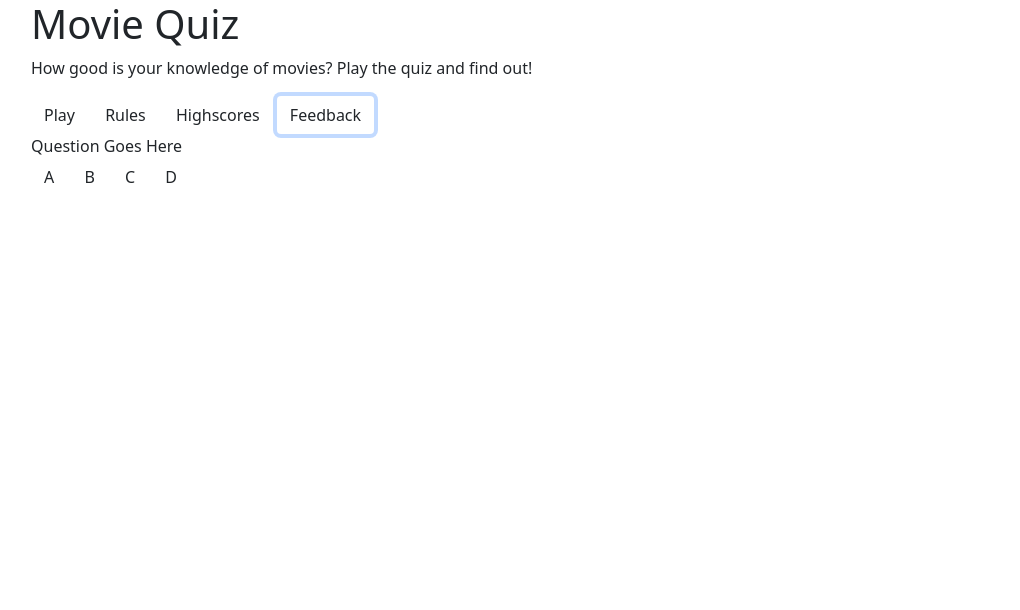
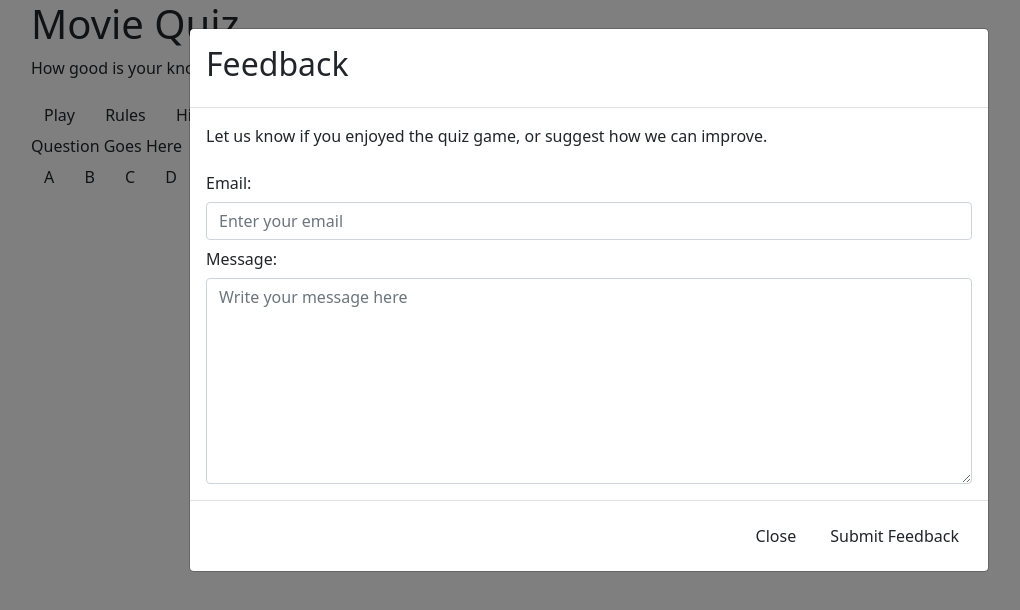
Before and after one commit to meldissa/p2-movie-quiz, a plain HTML site: page index.html in a window 1280 px wide. Both pictures are taken after a click on the button "Feedback". Shown: the whole page, without its empty margins (51-1071 px from the left). Drawn offline with nearby package versions, Linux system fonts and the light colour scheme.

Commit message:
Add code to the feedback section for HTML

```diff
--- a/index.html
+++ b/index.html
@@ -31,7 +31,7 @@
                         <button type="button" id="play-btn" class="btn">Play</button>
                         <button type="button" id="rules-btn" class="btn" data-bs-toggle="modal" data-bs-target="#rules-modal">Rules</button>
                         <button type="button" id="highscores-btn" class="btn">Highscores</button>
-                        <button type="button" id="feedback-btn" class="btn">Feedback</button>
+                        <button type="button" id="feedback-btn" class="btn" data-bs-toggle="modal" data-bs-target="#feedback-modal">Feedback</button>
                     </div>
                 </div>
             </div>
@@ -61,7 +61,7 @@
     <!-- End of Quiz Game Section -->
     <!-- Start of Rules Section Modal -->
     <section id="rules-section">
-        <div id="rules-modal" class="modal fade" tabindex="-1" aria-hidden="true">
+        <div class="modal fade" id="rules-modal" tabindex="-1" aria-hidden="true">
             <div class="modal-dialog modal-lg">
                 <div class="modal-content">
                     <div class="modal-header">
@@ -100,7 +100,32 @@
     <!-- End of Highscores Section Modal -->
     <!-- Start of Feedback Section Modal -->
     <section id="feedback-section">
-
+        <div class="modal fade" id="feedback-modal" tabindex="-1" aria-hidden="true">
+            <div class="modal-dialog modal-lg">
+                <div class="modal-content">
+                    <div class="modal-header">
+                        <h2>Feedback</h2>
+                    </div>
+                    <div class="modal-body">
+                        <p>Let us know if you enjoyed the quiz game, or suggest how we can improve.</p>
+                        <form class="needs-validation my-form" action="https://formdump.codeinstitute.net/" method="POST" target="_blank">
+                            <div class="form-group">
+                                <label for="email" class="col-form-label">Email:</label>
+                                <input type="email" id="email" name="email" class="form-control" placeholder="Enter your email" required>
+                            </div>
+                            <div class="form-group">
+                                <label for="message" class="col-form-label">Message:</label>
+                                <textarea name="message" id="message" class="form-control" rows="8" placeholder="Write your message here" required></textarea>
+                            </div>
+                        </form>
+                    </div>
+                    <div class="modal-footer">
+                        <button type="button" class="btn" data-bs-dismiss="modal">Close</button>
+                        <button type="submit" class="btn">Submit Feedback</button>
+                    </div>
+                </div>
+            </div>
+        </div>
     </section>
     <!-- End of Feedback Section Modal -->
     <!-- Bootstrap Script -->
```
